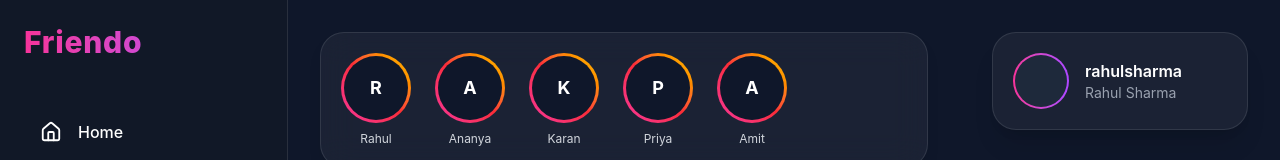
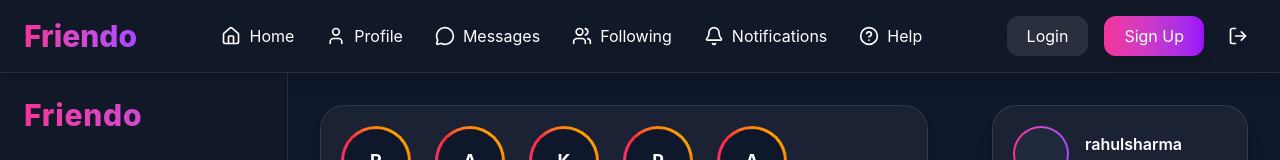
Before and after one commit to gauravkumar2005/Friendo, a React (Vite) app in the folder friendo/: page / in a window 1280 px wide. Shown: the top 160 px of the page. Built offline with nearby package versions, Linux system fonts and the light colour scheme.

Commit message:
make routes in this project

```diff
--- a/friendo/package.json
+++ b/friendo/package.json
@@ -13,7 +13,8 @@
     "@tailwindcss/vite": "^4.2.1",
     "lucide-react": "^1.16.0",
     "react": "^19.2.0",
-    "react-dom": "^19.2.0"
+    "react-dom": "^19.2.0",
+    "react-router-dom": "^7.15.1"
   },
   "devDependencies": {
     "@eslint/js": "^9.39.1",
--- a/friendo/src/App.jsx
+++ b/friendo/src/App.jsx
@@ -1,27 +1,41 @@
-import './App.css';
+import "./App.css";
+
+import {
+  BrowserRouter,
+  Routes,
+  Route,
+} from "react-router-dom";
+
+import Navbar from "./components/Navbar";
+
 import Home from "./pages/Home";
 import Profile from "./pages/Profile";
-import Signup from './pages/Signup';
+import Signup from "./pages/Signup";
 import Login from "./pages/Login";
 import Message from "./pages/Message";
 import Following from "./pages/Following";
 import Notification from "./pages/Notification";
 import Help from "./pages/Help";
 
-
 function App() {
   return (
-    <>
-    <Home />
-    <Profile />
-    <Signup />
-    <Login />
-   <Message />
-   <Following />
-   <Notification />
-   <Help />
-    </>
-  )
+    <BrowserRouter>
+
+      <Navbar />
+
+      <Routes>
+        <Route path="/" element={<Home />} />
+        <Route path="/profile" element={<Profile />} />
+        <Route path="/signup" element={<Signup />} />
+        <Route path="/login" element={<Login />} />
+        <Route path="/message" element={<Message />} />
+        <Route path="/following" element={<Following />} />
+        <Route path="/notification" element={<Notification />} />
+        <Route path="/help" element={<Help />} />
+      </Routes>
+
+    </BrowserRouter>
+  );
 }
 
 export default App;
--- a/friendo/src/components/Navbar.jsx
+++ b/friendo/src/components/Navbar.jsx
@@ -0,0 +1,104 @@
+import React from "react";
+
+import {
+  Home,
+  User,
+  MessageCircle,
+  Bell,
+  CircleHelp,
+  Users,
+  LogOut,
+} from "lucide-react";
+
+import { Link } from "react-router-dom";
+
+function Navbar() {
+  return (
+    <nav className="bg-[#111827] border-b border-white/10 text-white px-6 py-4 flex items-center justify-between shadow-lg sticky top-0 z-50">
+
+      {/* LOGO */}
+      <Link to="/">
+        <h1 className="text-3xl font-extrabold bg-gradient-to-r from-pink-500 to-purple-500 bg-clip-text text-transparent">
+          Friendo
+        </h1>
+      </Link>
+
+      {/* NAV LINKS */}
+      <div className="hidden md:flex items-center gap-8">
+
+        <Link
+          to="/"
+          className="flex items-center gap-2 hover:text-pink-400 transition"
+        >
+          <Home size={20} />
+          Home
+        </Link>
+
+        <Link
+          to="/profile"
+          className="flex items-center gap-2 hover:text-pink-400 transition"
+        >
+          <User size={20} />
+          Profile
+        </Link>
+
+        <Link
+          to="/message"
+          className="flex items-center gap-2 hover:text-pink-400 transition"
+        >
+          <MessageCircle size={20} />
+          Messages
+        </Link>
+
+        <Link
+          to="/following"
+          className="flex items-center gap-2 hover:text-pink-400 transition"
+        >
+          <Users size={20} />
+          Following
+        </Link>
+
+        <Link
+          to="/notification"
+          className="flex items-center gap-2 hover:text-pink-400 transition"
+        >
+          <Bell size={20} />
+          Notifications
+        </Link>
+
+        <Link
+          to="/help"
+          className="flex items-center gap-2 hover:text-pink-400 transition"
+        >
+          <CircleHelp size={20} />
+          Help
+        </Link>
+      </div>
+
+      {/* RIGHT SIDE */}
+      <div className="flex items-center gap-4">
+
+        {/* LOGIN BUTTON */}
+        <Link to="/login">
+          <button className="hidden md:block px-5 py-2 rounded-xl bg-white/10 hover:bg-white/20 transition">
+            Login
+          </button>
+        </Link>
+
+        {/* SIGNUP BUTTON */}
+        <Link to="/signup">
+          <button className="px-5 py-2 rounded-xl bg-gradient-to-r from-pink-500 to-purple-600 hover:opacity-90 transition shadow-lg">
+            Sign Up
+          </button>
+        </Link>
+
+        {/* LOGOUT ICON */}
+        <button className="p-2 rounded-xl hover:bg-white/10 transition">
+          <LogOut size={20} />
+        </button>
+      </div>
+    </nav>
+  );
+}
+
+export default Navbar;
```
Also changed, not shown: 1 other file (tests, documents, lock files or other folders).
